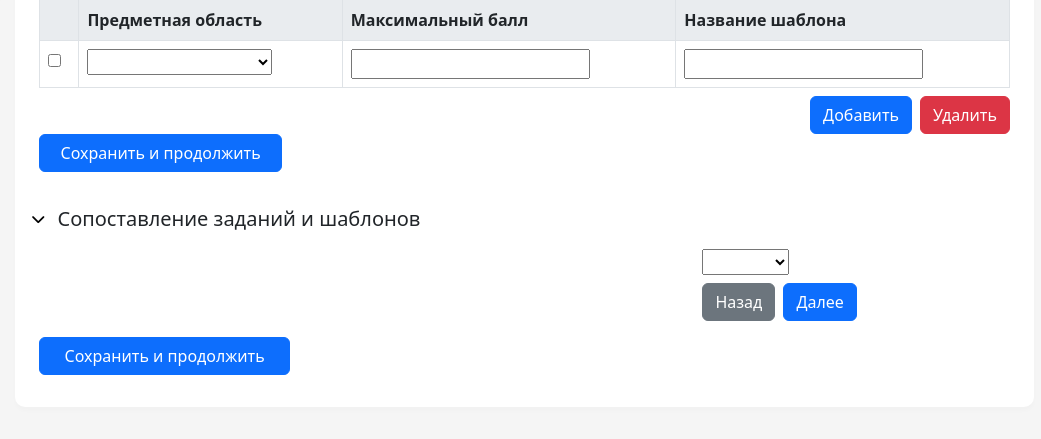
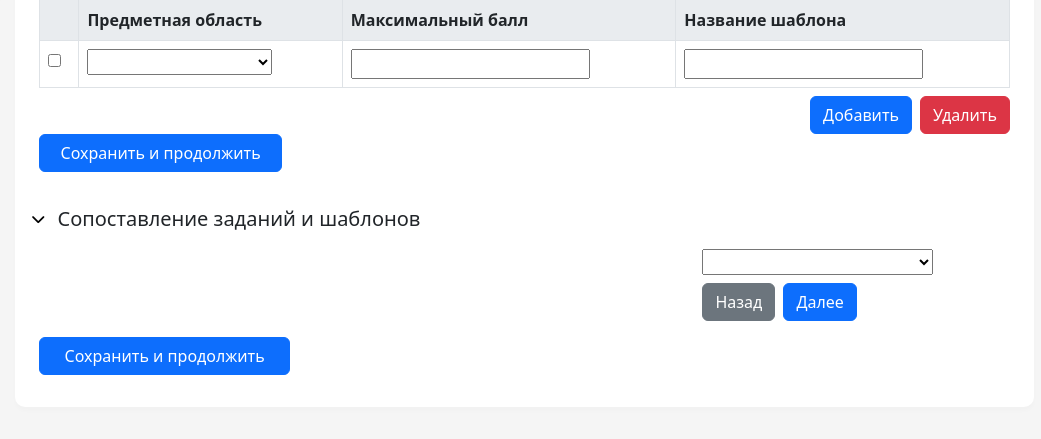
Before and after one commit to ScarlettD1/RIPC, a Django app: page /create_event in a window 1280 px wide. Shown: the part 817-1256 px from the top of the page, without its empty margins (222-1263 px from the left). Run offline with Django 4.2, Linux system fonts and the light colour scheme; the visitor is signed in with stand-in values (Sample User, id 1); some libraries are stand-ins or nearby versions.

```diff
--- a/ripc/templates/main_pages/create_event.html
+++ b/ripc/templates/main_pages/create_event.html
@@ -110,7 +110,7 @@
                         </div>
                         <div class="col-4">
                             <form>
-                                <select id="inputTemplate" required>
+                                <select class="w-75" id="inputTemplate" required>
                                     <option disabled>Шаблон</option>
                                 </select>
                                 <div class="btn-toolbar mt-2">
```
